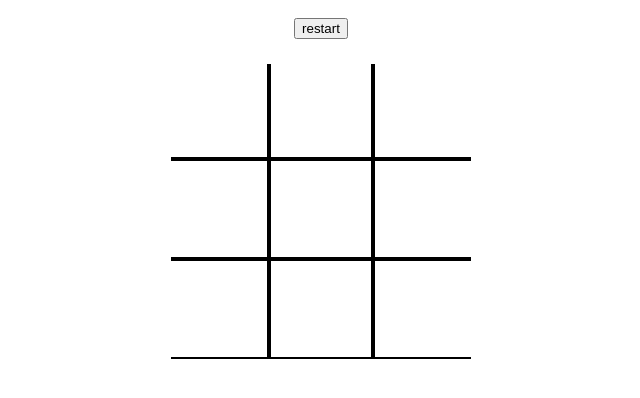
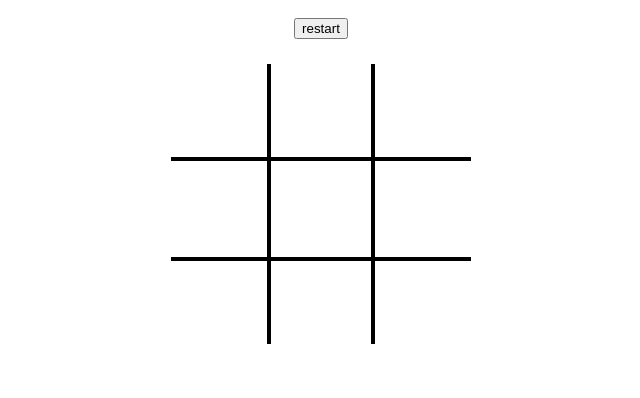
Before and after one commit to ekeric13/tic-tac-toe, a plain HTML site: page index.html in a window 1280 px wide. Shown: the part 48-446 px from the top of the page, without its empty margins (319-959 px from the left). Drawn offline with Linux system fonts and the light colour scheme.

Commit message:
Blog update at 2015-04-22 07:50:26

```diff
--- a/styles.css
+++ b/styles.css
@@ -16,13 +16,14 @@ body {
 .table-container {
   margin: 0 auto;
   width: 300px;
-  height: 300px;
+  height: 280px;
   overflow: hidden;
 }
 
 .game-board {
   margin: -5px;
   border-spacing: 0;
+  text-align: center;
 }
 
 .row {
```
